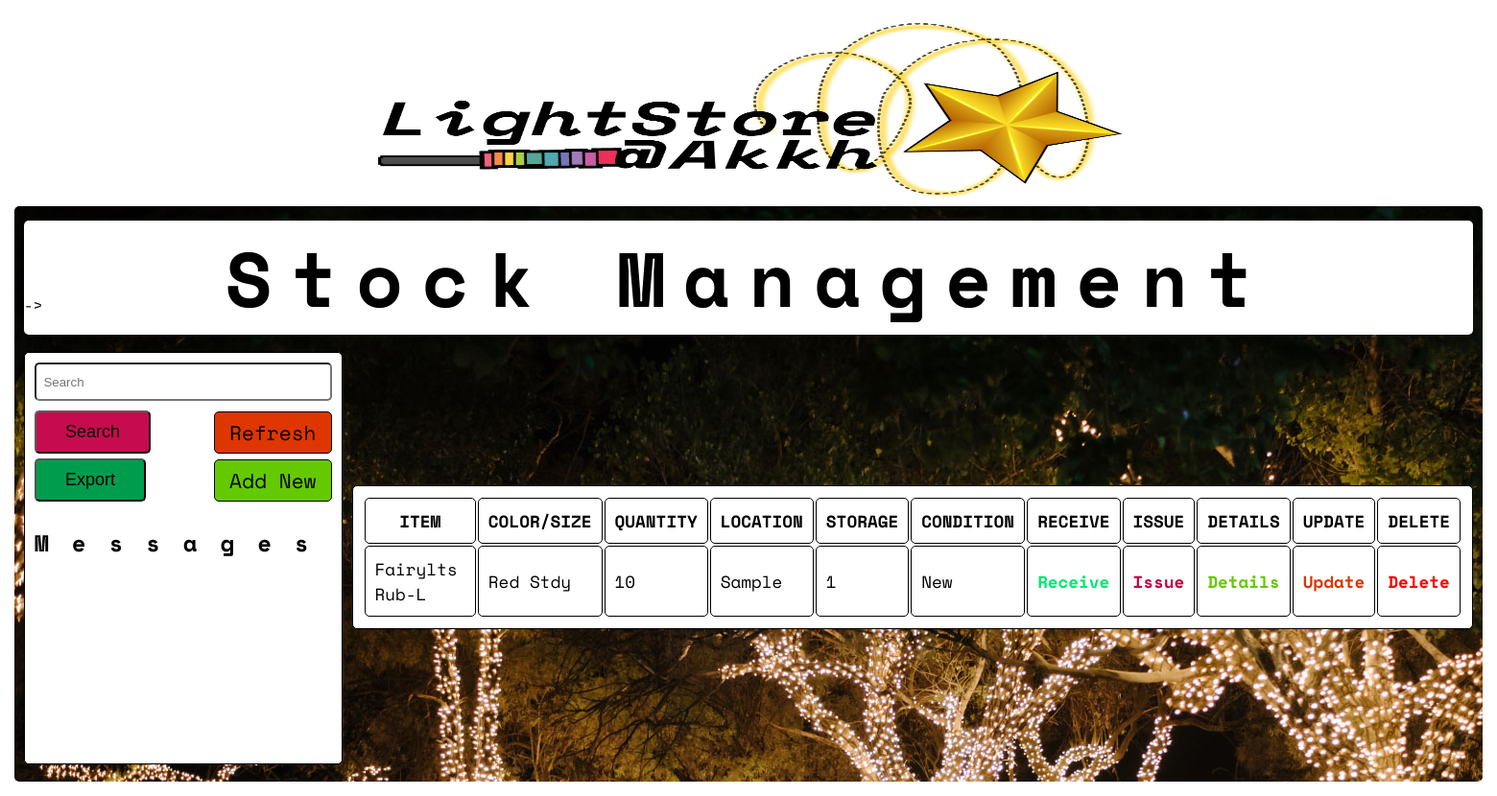
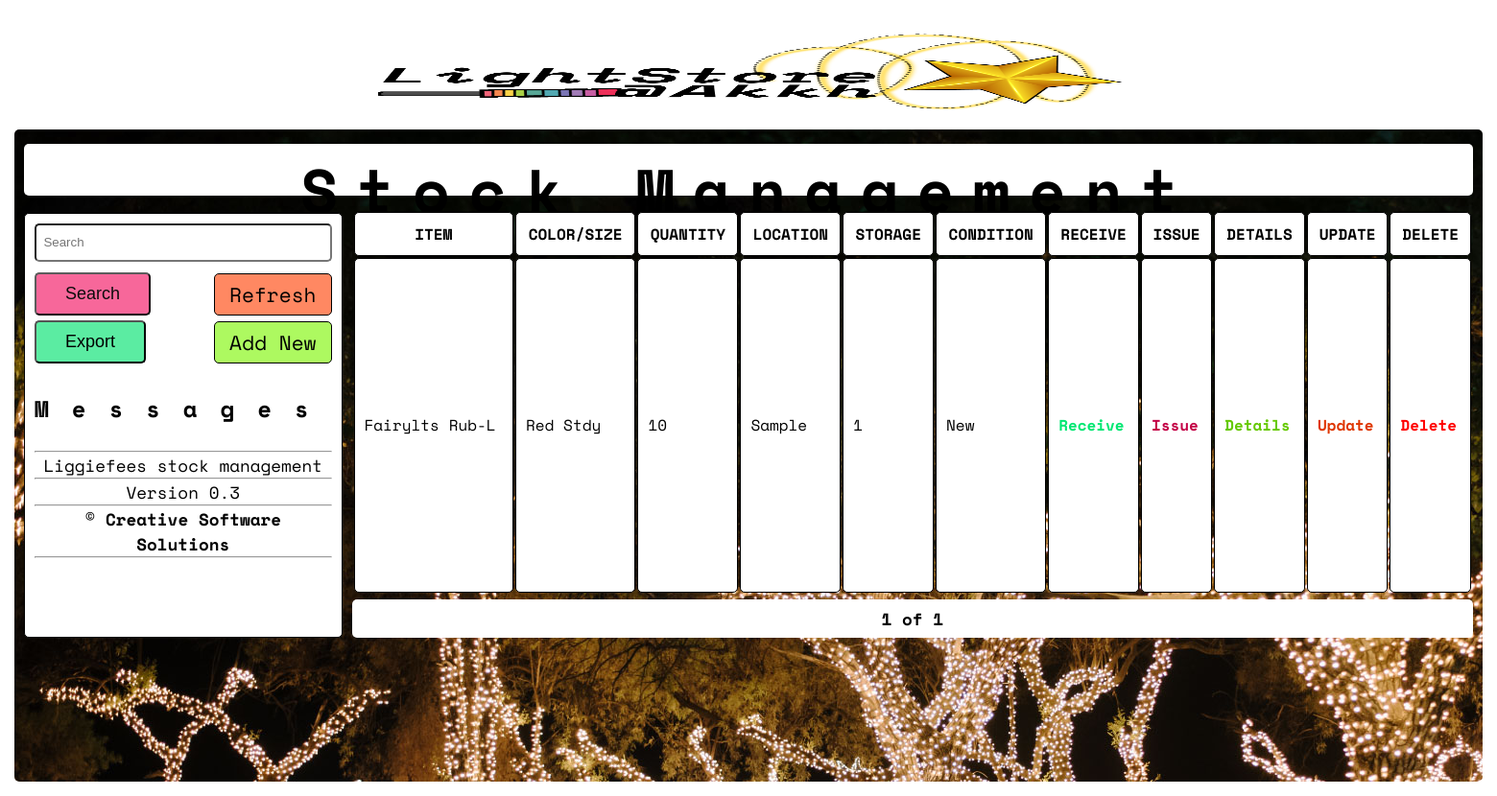
Before and after one commit to akayela/lights, a Django app: page / in a window 1560 px wide. Shown: the whole page at 96% size. Run offline with Django 5.2, Linux system fonts and the light colour scheme; tables that the repository leaves empty hold one stand-in row (values such as "Sample post"); some libraries are stand-ins or nearby versions.

Commit message:
Added pagination fixed classes and css comments

```diff
--- a/static/css/base1.css
+++ b/static/css/base1.css
@@ -1,58 +1,77 @@
+/* reseting browser defaults */
 * {
   margin: 0;
   padding: 0;
   box-sizing: border-box;
 }
 
+/* across site margin and font family */
 html {
   margin: 15px;
-    font-family: 'space mono', monospace;
+  font-family: "space mono", monospace;
 }
 
+/* font */
 .body {
-    font-size: 62.5%;
-    font-size: 1.8rem;
-    font-weight: 500;
-
-}
-.container {
-display: grid;
-grid-template-rows: 25vh 75vh;
+  font-size: 62.5%; /* setting default browser font size*/
+  font-size: 1.8rem; /* setting app font size*/
+  font-weight: 500; /* setting app font weight*/
 }
 
-.hero{
+/* grid for logo section and content section */
+.main-app-container {
+  display: grid;
+  grid-template-rows: 15vh 85vh;
+}
+
+/* styles for top section containing logo*/
+.logo-container {
   display: flex;
   align-items: center;
   justify-content: center;
 }
 
-.hero-logo {
-    height: 23vh;
+/* styles for logo*/
+.logo {
+  height: 10vh;
   width: 50vw;
 }
 
+/* background image style */
 .main-background {
-    background-image: url('../images/trees.jpg');
+  background-image: url("../images/trees.jpg");
   border-radius: 5px;
 }
-.main{
+
+/* grid styles for the main heading and content container */
+.content-wrapper {
   display: grid;
   grid-template-rows: 15% 80%;
   border-radius: 5px;
 }
 
+/* "stock management" styles base.html */
 .main-heading {
   background-color: white;
   margin: 15px 10px;
   display: block;
-    font-size: 2.5rem;
+  font-size: 2rem;
   font-weight: 700;
   letter-spacing: 1.2rem;
   text-align: center;
   border-radius: 5px;
 }
 
-.list-wrapper {
+/* general anchor link styles unset */
+a:link,
+:visited,
+:hover,
+:active {
+  text-decoration: none;
+}
+
+/* grid layout for list.html */
+.stock-list-container {
   margin: 0 10px;
   display: grid;
   grid-template-columns: 2fr 8fr;
@@ -60,6 +79,7 @@ grid-template-rows: 25vh 75vh;
   grid-gap: 10px;
 }
 
+/* layout for the left section of list.html*/
 .left {
   margin-top: 3px;
   display: grid;
@@ -71,59 +91,54 @@ grid-template-rows: 25vh 75vh;
   border-radius: 5px;
   padding: 10px;
   font-size: 1.1rem;
-
 }
 
-.search {
+/* FORM STYLES */
+
+/* layout for the search section on the left in list.html*/
+.search-form {
   display: grid;
   grid-template-rows: 1fr 3fr;
   grid-gap: 10px;
 }
 
-.search-button-group {
+/* styles for the input box in search section */
+.search-form-input {
+  height: 40px;
+  border-radius: 5px;
+}
+
+/* layout for search section buttons list.html*/
+.form-buttons-and-links-group {
   display: grid;
   grid-template-rows: 1fr 1fr;
   grid-gap: 5px;
   height: 50%;
-
 }
 
-#search-input-box {
-    height: 40px;
-border-radius: 5px;
-}
-
-.search-buttons {
+/* styles for the search button and refresh link div in left section list.html */
+.search-and-refresh-group {
   display: flex;
   flex-direction: row;
   align-items: center;
   justify-content: space-between;
 }
 
-#search-button{
-    background-color: #c30045;
+/* common styles for search and export buttons in search-form */
+.search-form-button {
+  padding: 10px 30px;
+  font-size: large;
+}
+
+/* styles for the search button in left section list.html*/
+#search-button {
+  background-color: #f75f95;
   border-radius: 5px;
   opacity: 95%;
 }
 
-#export{
-    background-color: #009c4d;
-    border-radius: 5px;
-}
-
-.search-buttons2 {
-    display: flex;
-    flex-direction: row;
-    align-items: center;
-    justify-content: space-between;
-}
-
-.list-button {
-    padding: 10px 30px;
-    font-size: large;
-}
-
-.list-link {
+/* styles for all search form links */
+.search-form-link {
   padding: 5px 15px;
   font-size: larger;
   border: 1px solid black;
@@ -131,16 +146,36 @@ border-radius: 5px;
   color: black;
 }
 
-#refresh-link{
-    background-color: #df3600;
+/* style for refresh-link in search form list.html */
+#refresh-link {
+  background-color: #ff8862;
   border-radius: 5px;
 }
 
-#add-new-link{
-    background-color: #65c900;
+/* styles for export button and add-new link in left section list.html */
+.export-and-add-new-group {
+  display: flex;
+  flex-direction: row;
+  align-items: center;
+  justify-content: space-between;
+}
+
+/* styles for the export button in left section list.html*/
+#export-button {
+  background-color: #5beca2;
   border-radius: 5px;
 }
 
+#add-new-link {
+  background-color: #adf960;
+  border-radius: 5px;
+}
+
+/* END OF FORM STYLES */
+
+/*  messages styles */
+
+/* style for messages heading */
 .messages h2 {
   font-size: x-large;
   font-weight: bold;
@@ -148,23 +183,26 @@ letter-spacing: 1.5rem;
   text-align: center;
 }
 
+/* end of messages styles */
 
+/* styles for the rightside of list.html */
+
+/* creating the grid */
 .right {
-    display: flex;
-    justify-content: center;
-    align-items: center;
+  display: grid;
+  grid-template-rows: 10fr 1fr;
+  grid-template-columns: 1fr;
+  grid-gap: 5px;
 }
 
-.right > table, th, td {
+/* list-table styles */
+.right > table > tr,
+th,
+td {
   background-color: white;
   border: 1px solid black;
   border-radius: 5px;
   padding: 10px;
-    font-size: 1.1rem;
-}
-
-a:link, :visited, :hover, :active {
-    text-decoration: none;
 }
 
 .table-button-link {
@@ -177,23 +215,32 @@ font-weight: bolder;
   font-size: x-large;
 }
 
-
-#issue-link{
-    color: #c30045 ;
+#issue-link {
+  color: #c30045;
 }
 
 #receive-link {
-    color: #00e772 ;
+  color: #00e772;
 }
 
 #details-link {
-    color: #65c900 ;
+  color: #65c900;
 }
 
 #update-link {
-    color: #df3600 ;
+  color: #df3600;
 }
 
 #delete-link {
-    color: red ;
+  color: red;
 }
+
+.pagination {
+  background-color: white;
+  border-radius: 5px;
+  font-size: 1.1rem;
+  font-weight: 600;
+  display: flex;
+  align-items: center;
+  justify-content: center;
+}
--- a/store/views.py
+++ b/store/views.py
@@ -1,3 +1,4 @@
+from django.core.paginator import Paginator
 from django.shortcuts import render, redirect
 from .models import Stock
 from .forms import (
@@ -12,9 +13,12 @@ from django.contrib import messages
 from django.db.models import Q
 
 def stock_list(request):
-    queryset = Stock.objects.all().order_by('container_id')
+    queryset = Stock.objects.all().order_by('location','shelf_id','container_id')
+    paginator = Paginator(queryset, 10)
+    page_number = request.GET.get("page")
+    page_obj = paginator.get_page(page_number)
     context = {
-            'queryset': queryset
+            'page_obj': page_obj
             }
 
     query = request.GET.get('q')
@@ -29,9 +33,12 @@ def stock_list(request):
                 Q(size__icontains=query) |
                 Q(shelf_id__icontains=query)
                 )
+        paginator = Paginator(queryset, 10)
+        page_number = request.GET.get("page")
+        page_obj = paginator.get_page(page_number)
         context = {
-                "queryset": queryset,
-                }
+            'page_obj': page_obj
+            }
     return render(request, "store/stock_list.html", context)
 
 
--- a/templates/_base.html
+++ b/templates/_base.html
@@ -2,35 +2,29 @@
 <!DOCTYPE html>
 <html lang="en">
   <head>
-    <meta charset="UTF-8">
+    <meta charset="UTF-8" />
     <title>{% block title %}Liggiefees Stock{% endblock title %}</title>
-    <link rel="preconnect" href="https://fonts.googleapis.com">
-<link rel="preconnect" href="https://fonts.gstatic.com" crossorigin>
+    <link rel="preconnect" href="https://fonts.googleapis.com" />
+    <link rel="preconnect" href="https://fonts.gstatic.com" crossorigin />
     <link
       href="https://fonts.googleapis.com/css2?family=Space+Mono:ital,
 wght@0,400;0,700;1,400;1,700&display=swap"
-rel="stylesheet">
+      rel="stylesheet"
+    />
     <!-- CSS only -->
-    <link rel="stylesheet" href="{% static 'css/base1.css' %}">
+    <link rel="stylesheet" href="{% static 'css/base1.css' %}" />
   </head>
   <body>
-    <div class="container">
-         <div class="hero" id="hero">
-               <img class="hero-logo" src="{% static 'images/LiggiefeesLogo.png' %}">
-
+    <div class="main-app-container">
+      <div class="logo-container">
+        <img class="logo" src="{% static 'images/LiggiefeesLogo.png' %}" />
       </div>
-         <div class="main-background" >
-        <div class="main">
+      <div class="main-background">
         <div class="content-wrapper">
           <div class="main-heading">
-                <h1 class="heading"><span>S</span>tock Management</h1>
+            <h1><span>S</span>tock Management</h1>
           </div>
-                <!--<div class="content">-->
-
-            {% block content %}
-            {% endblock content %}
-            <!__</div>-->
-        </div>
+          {% block content %} {% endblock content %}
         </div>
       </div>
     </div>
--- a/templates/store/stock_list.html
+++ b/templates/store/stock_list.html
@@ -1,75 +1,88 @@
-{% extends '_base.html' %}
-{% load static %}
-{% block content %}
+{% extends '_base.html' %} {% load static %} {% block content %}
 
-
-<div class="list-wrapper content">
+<div class="stock-list-container">
   <div class="left">
-    <form action="" class="search">
-        <input id="search-input-box" type="text" name="q" id="search" placeholder="  Search">
-        <div class="search-button-group">
-            <div class="search-buttons">
-            <button class="list-button" id="search-button" title="Search" ><span>S</span>earch</button>
-            <a class="list-link" href="{% url 'stock_list'%}"   id="refresh-link" title="Refresh" >Refre<span>s</span>h</a>
-
+    <form action="" class="search-form">
+      <input class="search-form-input" type="text" name="q" id="search" placeholder="  Search" />
+      <div class="form-buttons-and-links-group">
+        <div class="search-and-refresh-group">
+          <button class="search-form-button" id="search-button" title="Search">
+            <span>S</span>earch
+          </button>
+          <a class="search-form-link" href="{% url 'stock_list'%}" id="refresh-link"
+            title="Refresh">Refre<span>s</span>h</a>
         </div>
-        <div class="search-buttons2">
-            <button class="list-button" title="Export" id="export" >Export</button>
-        <a class="list-link" href="{% url 'stock_create'%}" id="add-new-link" title="New"     >Add New</a>
-
+        <div class="export-and-add-new-group">
+          <button class="search-form-button" title="Export" id="export-button">
+            Export
+          </button>
+          <a class="search-form-link" href="{% url 'stock_create'%}" id="add-new-link" title="New">Add New</a>
         </div>
       </div>
     </form>
 
+    <!-- start of messages section  -->
     <div class="messages">
       <h2>Message<span>s</span></h2>
       {% if messages %}
       <ul class="messages">
         {% for message in messages %}
-            <p {% if message.tags %} class="{{ message.tags }}"{% endif %}>
+        <p {% if message.tags %} class="{{ message.tags }}" {% endif %}>
           {{ message }}<span>!!</span>
         </p>
-        {% endfor %}
+        {% endfor %} {% else %}
+        <br />
+        <hr />
+        <p>
+          <center>
+            Liggiefees stock management
+            <hr />
+            Version 0.3
+          </center>
+        </p>
+        <hr />
+        <p>
+          <center>&copy <strong>Creative Software Solutions</strong></center>
+        </p>
+        <hr />
       </ul>
       {% endif %}
     </div>
 
+    <!-- end of messages -->
   </div>
+  <!-- end of left -->
 
-
-
-
+  <!-- start of right -->
   <div class="right">
+    <!-- start of table -->
     <table class="table" id="list">
       <thead>
         <tr>
-      <th >ITEM</th>
-      <th >COLOR/<span>S</span>IZE</th>
-      <th >QUANTITY</th>
-      <th >LOCATION</th>
-      <th ><span>S</span>TORAGE</th>
-      <th >CONDITION</th>
-      <th >RECEIVE</th>
-      <th >I<span>SS</span>UE</th>
-      <th >DETAIL<span>S</span></th>
-      <th >UPDATE</th>
-      <th >DELETE</th>
+          <th>ITEM</th>
+          <th>COLOR/<span>S</span>IZE</th>
+          <th>QUANTITY</th>
+          <th>LOCATION</th>
+          <th><span>S</span>TORAGE</th>
+          <th>CONDITION</th>
+          <th>RECEIVE</th>
+          <th>I<span>SS</span>UE</th>
+          <th>DETAIL<span>S</span></th>
+          <th>UPDATE</th>
+          <th>DELETE</th>
         </tr>
       </thead>
-{% for stock in queryset %}
-    <tr >
+      {% for stock in page_obj %}
+      <tr>
         <td>{{stock.category}}</td>
-        <td>{%if stock.color%}
-            {{stock.color}}
-            {%elif stock.size%}
-            {{stock.size}}
-            {%else%}
-            N/A
-            {%endif%}
+        <td>
+          {%if stock.color%} {{stock.color}} {%elif stock.size%} {{stock.size}}
+          {%else%} N/A {%endif%}
         </td>
         <td>{{stock.quantity}}</td>
         <td>{{stock.location}}</td>
-        <td>{%if stock.container_id %}
+        <td>
+          {%if stock.container_id %}
           {{stock.container_id}}
           {%else%}
           {%if stock.shelf_id%}
@@ -79,31 +92,70 @@
           {%endif%}
           {%endif%}
         </td>
-        <td>{%if stock.condition %}
-            {{stock.condition}}
-            {%else%}
-            N/A
-            {%endif%}
+        <td>
+          {%if stock.condition %} {{stock.condition}} {%else%} N/A {%endif%}
         </td>
-        <td id="receive"><a class="table-button-link" id="receive-link" href="{% url 'stock_receive' stock.id %}"
-            ><h5>Receive</h5></a></td>
+        <td id="receive">
+          <a class="table-button-link" id="receive-link" href="{% url 'stock_receive' stock.id %}">
+            <h5>Receive</h5>
+          </a>
+        </td>
 
-        <td id="issue"><a class="table-button-link" id="issue-link" href="{% url 'stock_issue' stock.id %}"
-               ><h5>I<span>ss</span>ue</h5></a></td>
+        <td id="issue">
+          <a class="table-button-link" id="issue-link" href="{% url 'stock_issue' stock.id %}">
+            <h5>I<span>ss</span>ue</h5>
+          </a>
+        </td>
 
-       <td id="details"><a class="table-button-link" id="details-link" href="{% url 'stock_detail' stock.id %}"
-           ><h5>Detail<span>s</span></h5></a></td>
+        <td id="details">
+          <a class="table-button-link" id="details-link" href="{% url 'stock_detail' stock.id %}">
+            <h5>Detail<span>s</span></h5>
+          </a>
+        </td>
 
-        <td id="update"><a class="table-button-link" id="update-link" href="{% url 'stock_update' stock.id %}"
-            ><h5>Update</h5></a></td>
+        <td id="update">
+          <a class="table-button-link" id="update-link" href="{% url 'stock_update' stock.id %}">
+            <h5>Update</h5>
+          </a>
+        </td>
 
-        <td id="delete"><a class="table-button-link" id="delete-link" href="{% url 'stock_delete' stock.id %}"
-            ><h5>Delete</h5></a></td>
-
+        <td id="delete">
+          <a class="table-button-link" id="delete-link" href="{% url 'stock_delete' stock.id %}">
+            <h5>Delete</h5>
+          </a>
+        </td>
       </tr>
       {% endfor %}
     </table>
+    <!-- end of table -->
+
+    <!-- start of pagination -->
+    <div class="pagination">
+      <span class="step-links">
+        {% if page_obj.has_previous %}
+
+        <a href="?page={{ page_obj.previous_page_number }}">&laquo;</a>
+
+        {%else%}
+
+        <a href="?page=1"></a>
+        {% endif %}
+
+        <span class="current">
+          {{ page_obj.number }} of {{ page_obj.paginator.num_pages }}
+        </span>
+
+        {% if page_obj.has_next %}
+        <a href="?page={{ page_obj.next_page_number }}">&raquo;</a>
+
+        {% else %}
+        <a href="?page={{ page_obj.paginator.num_pages }}"></a>
+        {% endif %}
+      </span>
     </div>
+    <!-- end of pagination -->
   </div>
+  <!-- end of right -->
 </div>
+<!-- end of stock-list-wrapper -->
 {% endblock content %}
```
Lines whose indentation alone changed are shown as unchanged.
